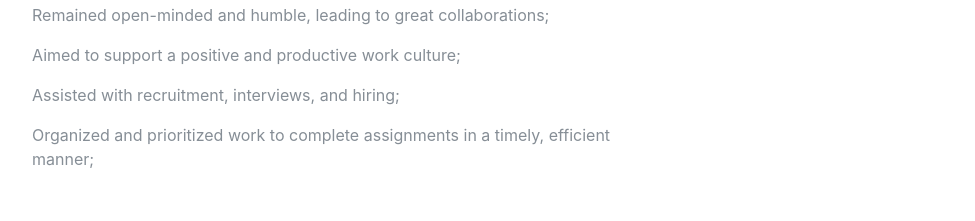
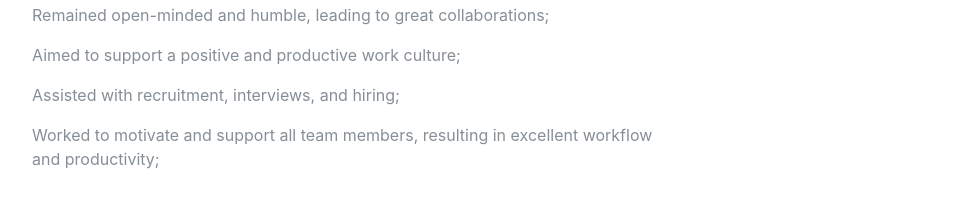
Before and after one commit to JulianskyCode/magnificent-oak, a Gatsby site: page / in a window 1280 px wide. Shown: the part 1260-1481 px from the top of the page, without its empty margins (288-1263 px from the left). Built offline with nearby package versions, Linux system fonts and the light colour scheme; Gatsby itself is replaced by a stand-in of ours; a web font is replaced by a local one.

Commit message:
index.js: changed

```diff
--- a/src/pages/index.js
+++ b/src/pages/index.js
@@ -82,7 +82,7 @@ Involved in the recruitment process, and the management of existing employees.
                 Assisted with recruitment, interviews, and hiring;
               </p>
               <p>
-                Organized and prioritized work to complete assignments in a timely, efficient manner;
+                Worked to motivate and support all team members, resulting in excellent workflow and productivity;
               </p>
             </div>
             <div className="resume-date text-md-right">
```
